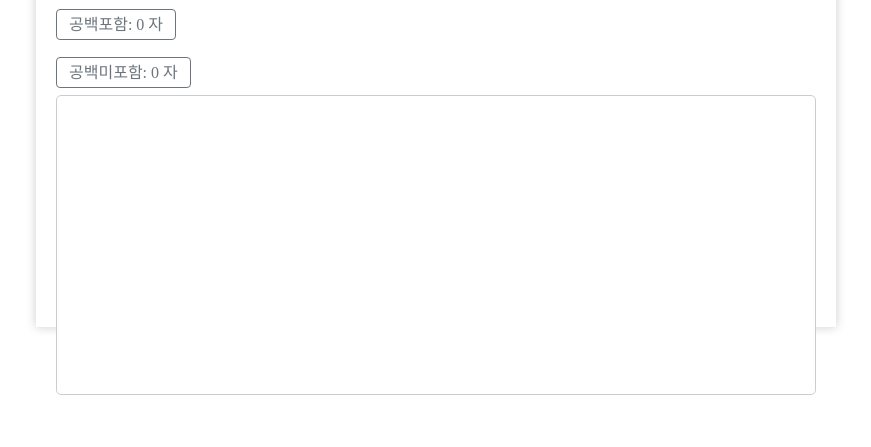
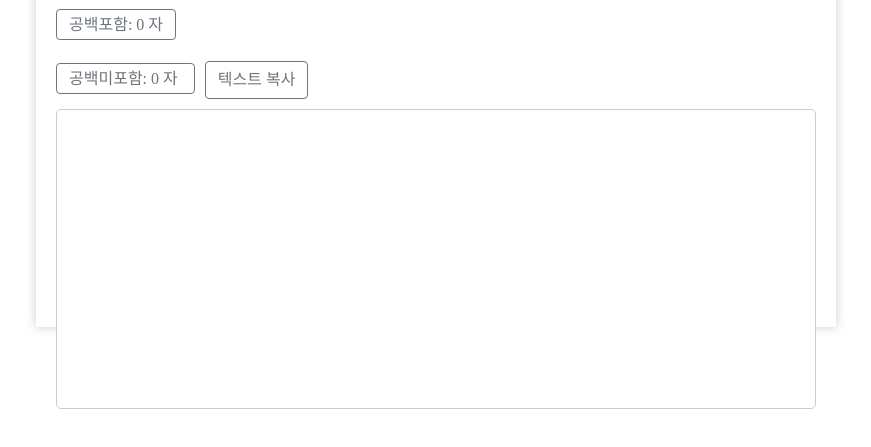
Before and after one commit to dkwage/memo, a plain HTML site: page index.html in a window 1280 px wide. Shown: the part 283-730 px from the top of the page, without its empty margins (204-1075 px from the left). Drawn offline with nearby package versions, Linux system fonts and the light colour scheme; a web font is replaced by a local one.

Commit message:
Updated to Ver 1.3

```diff
--- a/index.html
+++ b/index.html
@@ -220,6 +220,9 @@
         <a class="length">
           공백미포함: <span class="lengthWOblank">0 자</span>
         </a>
+        <button class="btn btn-outline-secondary" onclick="copyMemo()">
+          텍스트 복사
+        </button>
       </div>
       <textarea id="memo" class="textInput"></textarea>
     </div>
@@ -248,6 +251,15 @@
       //     link.click();
       //     alert("메모가 저장되었습니다.");
       //   }
+      function copyMemo() {
+        var memo = document.getElementById("memo");
+        memo.select();
+        memo.setSelectionRange(0, 99999); // For mobile devices
+
+        document.execCommand("copy");
+        alert("메모가 클립보드에 복사되었습니다.");
+      }
+
       window.onload = function () {
         // URL에서 'data' 쿼리 파라미터의 값을 가져옵니다.
         const params = new URLSearchParams(window.location.search);
```
Also changed, not shown: 1 other file.
